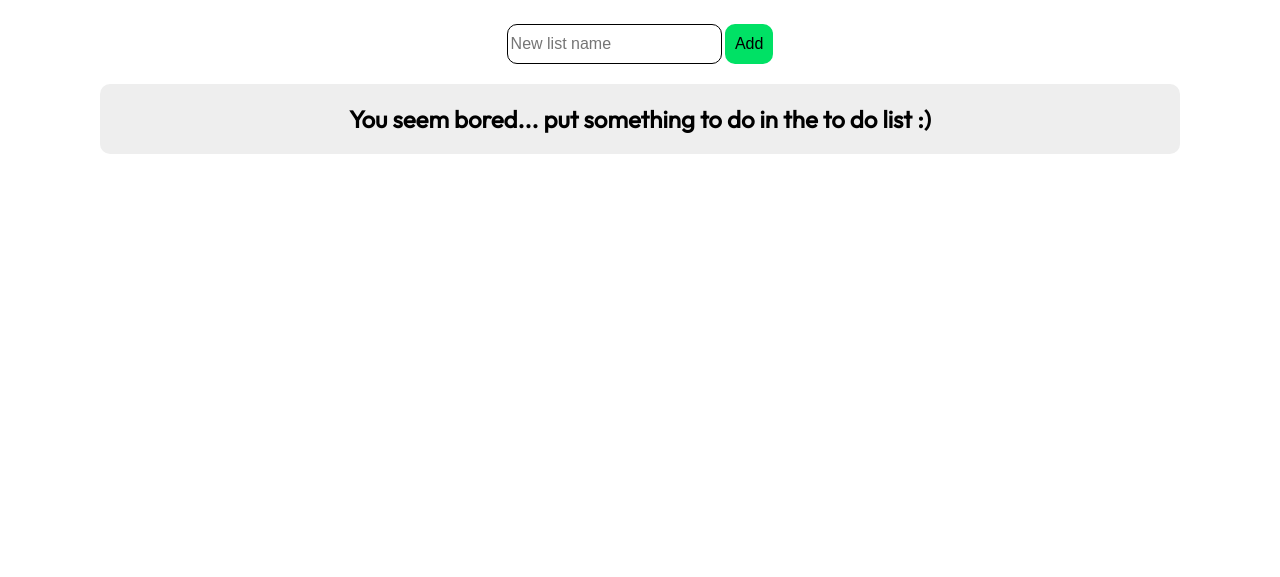
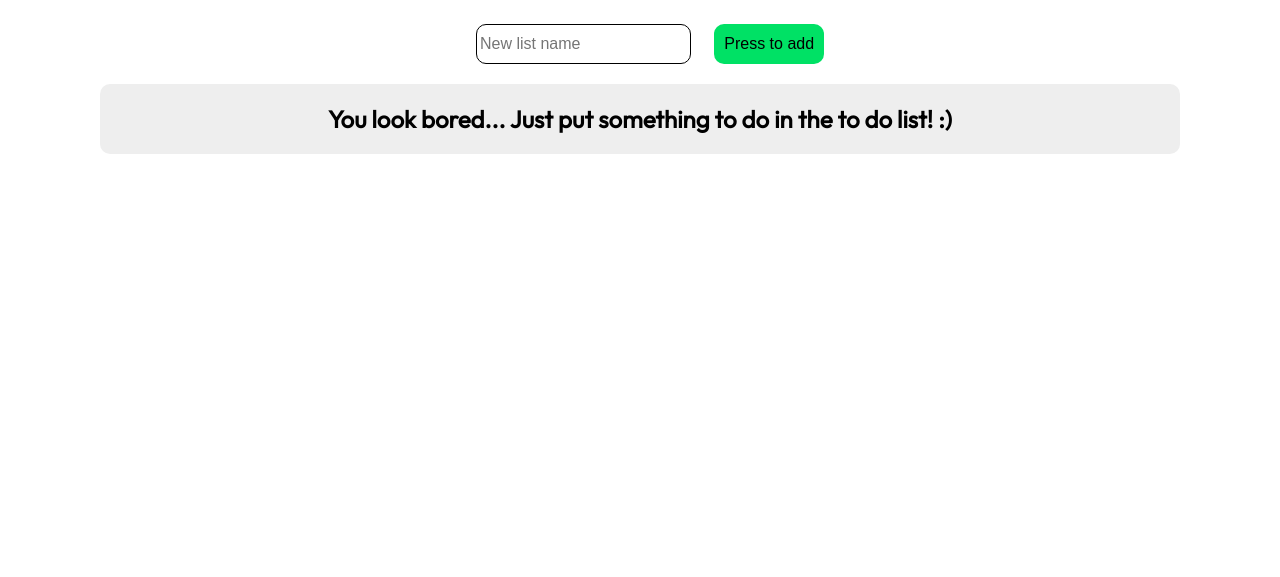
Before and after one commit to alelui/vue-todolist, a plain HTML site: page index.html in a window 1280 px wide. Shown: the part 223-800 px from the top of the page. Drawn offline with nearby package versions, Linux system fonts and the light colour scheme.

Commit message:
ultimo aggiornamento

```diff
--- a/css/style.css
+++ b/css/style.css
@@ -36,31 +36,33 @@ header h1{
 
 /* *** MAIN *** */
 
-.container{
+main{
     max-width: 1080px;
     margin: auto;
 }
 
-.container input {
+main input {
     border: none;
     border: 1px solid black;
     border-radius: 10px;
     padding: 3px;
 }
-.container button{
+main button{
     padding: 3px 10px;
     background-color: #00e165;
     border: none;
     border-radius: 10px;
-    cursor: pointer;
+
 }
-.container button,
-.container input{
+main button,
+main input{
     height: 40px;
     font-size: 16px;
+    cursor: pointer;
+    margin-left: 20px;
 }
 
-.container .list-box{
+main .list-box{
     background-color: #eeeeee;
     padding: 10px;
     border-radius: 10px;
@@ -78,7 +80,7 @@ header h1{
 .list-box li:not(:last-child){
     border-bottom: 1px solid black;
 }
-
+.list-box span,
 .list-box i{
     cursor: pointer;
 }
--- a/index.html
+++ b/index.html
@@ -20,32 +20,23 @@
     <div id="root">
 
         <header>
-            <div class="container">
             <img src="https://www.boolean.careers/images/misc/logo.png" alt="logo">
             <h1>To do List</h1>
-            </div>
         </header>
 
         <main>
-            <div class="container">
-
             <input type="text" placeholder="New list name" v-model="newObject.text" @keyup.enter="addList()">
-
-                <button @click="addList()">Add</button>
-
+            <button @click="addList()">Press to add</button>
             <div class="list-box">
-
                 <ol v-if="objects.length > 0">
                     <li v-for="(object, index) in objects" >
                         <input type="checkbox" v-model="objects[index].done">
                         <span @click="checked(index)" :class="objects[index].done == true ? 'line-through' : '' ">{{object.text}}</span>
+                        <!-- <span @click="checked(index)" :class="{ line-through: isActive }"></div>>{{object.text}}</span> -->
                         <i class="fas fa-times" @click="remuveList(index)"></i>
                     </li>
                 </ol>
-
-                    <h2 v-else >You seem bored... put something to do in the to do list :)</h2>
-
-                </div>
+                <h2 v-else >You look bored... Just put something to do in the to do list! :)</h2>
             </div>
         </main>
 
--- a/js/myscript.js
+++ b/js/myscript.js
@@ -18,12 +18,7 @@
 // 1- oltre al click sul pulsante, intercettare anche il tasto ENTER per aggiungere il todo alla lista
 // 2- cliccando sul testo dell'item, invertire il valore della proprietà done del todo corrispondente (se done era uguale a false, impostare true e viceversa)
 
-
-var app = new Vue({
-    el: '#root',
-    data: {
-        objects: [
-            // {
+              // {
             //     text:'Comprare il pane',
             //     done: false,
             // },
@@ -32,17 +27,20 @@ var app = new Vue({
             //     done: false,
             // },
             // {
-            //     text:"Radersi la barba",
+            //     text:"cherveza",
             //     done: false,
             // },
-        ],
+
+var app = new Vue({
+    el: '#root',
+    data: {
+        objects: [],
 
         newObject :
             {
                 text:'',
                 done: false,
             },
-
     },
 
     methods: {
@@ -51,7 +49,7 @@ var app = new Vue({
                 this.objects.push(this.newObject);
                 this.newObject = {text: '',done: false};
             }else{
-                alert('insert a valid list name');
+                alert('EMPTY STRING! Please insert a valid name for the list.');
             }
         },
 
@@ -61,15 +59,15 @@ var app = new Vue({
 
         checked: function(i){
             if(this.objects[i].done == true){
-                console.log('prima: ',this.objects[i].done);
                 this.objects[i].done = false;
-                console.log('dopo: ',this.objects[i].done);
             }else{
-                console.log('prima: ',this.objects[i].done);
                 this.objects[i].done = true;
-                console.log('dopo: ',this.objects[i].done);
             }
         }
 
+        // addClass: function(i){
+        //     let x = this.objects[i].done;
+        //     return x;
+        // },
     }
   })
```
Lines whose indentation alone changed are shown as unchanged.
